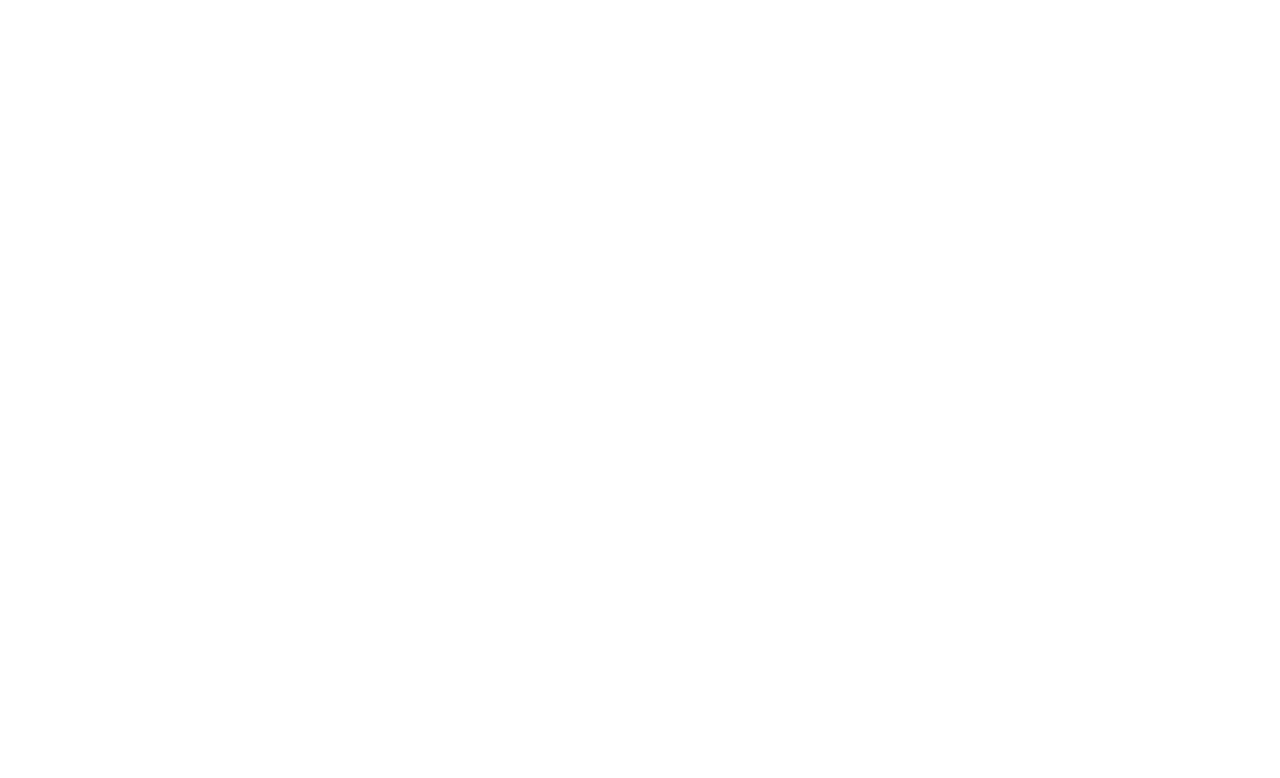
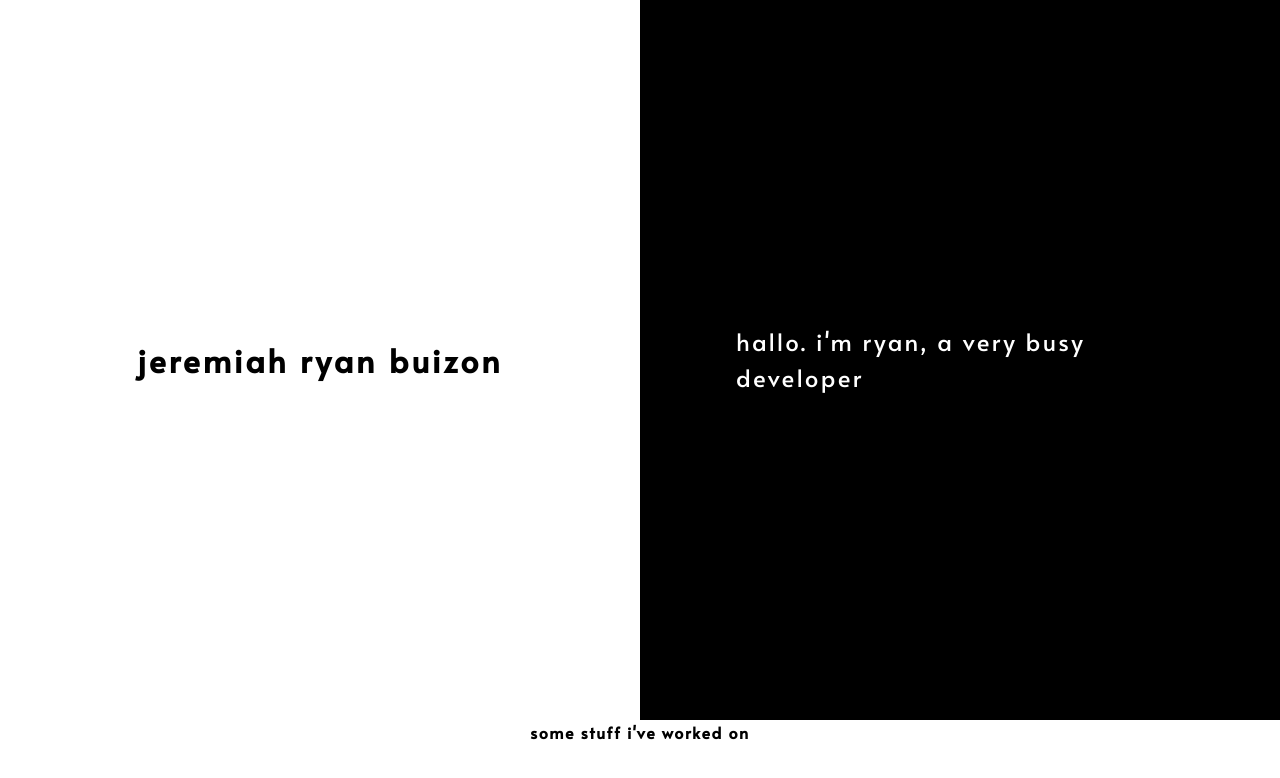
Before and after one commit to JRBuizon/JRBuizon, a Next.js app: page / in a window 1280 px wide. Shown: the top 778 px of the page. Built offline with nearby package versions, Linux system fonts and the light colour scheme.

Commit message:
feat: text animations

```diff
--- a/app/layout.tsx
+++ b/app/layout.tsx
@@ -1,8 +1,8 @@
 import type { Metadata } from "next";
-import { Urbanist } from "next/font/google";
+import { Alata } from "next/font/google";
 import "./globals.css";
 
-const urba = Urbanist({ subsets: ["latin"] });
+const alata = Alata({ weight: "400", subsets: ["latin"] });
 
 export const metadata: Metadata = {
   title: "yabuizon",
@@ -16,7 +16,7 @@
 }>) {
   return (
     <html lang="en">
-      <body className={urba.className}>{children}</body>
+      <body className={alata.className}>{children}</body>
     </html>
   );
 }
--- a/app/page.tsx
+++ b/app/page.tsx
@@ -1,10 +1,50 @@
 'use client'
+
+import clsx from "clsx";
+import { useEffect, useState } from "react";
 
 
 export default function Landing() {
+  const [textExpanded, setTextExpanded] = useState(false);
+  const [coolText, setCoolText] = useState("awesome")
+
+  function shuffleCoolText() {
+    const words = ["wow so cool", "awesome", "how'd he do that", "lit 🔥"];
+    const wordIndex = Math.floor(Math.random() * words.length)
+    return words[wordIndex]
+  }
+  function handleMouseMove(e) {
+    console.log(e.clientX, e.clientY)
+    const hoverText = document.getElementById("hover-text");
+    if (!hoverText) return;
+    e = e || window.event;
+    e.preventDefault();
+    // set the element's new position:
+    hoverText.style.top = (e.clientY - 16) + "px";
+    hoverText.style.left = (e.clientX - 16) + "px";
+  }
+  document.onmousemove = handleMouseMove;
+
+
   return (
     <div className="flex flex-col w-full items-center">
+      <span id="hover-text" className={clsx("z-[1] cursor-default origin-center text-black absolute text-xs", !textExpanded && "hidden", textExpanded && "text-white")}>{coolText}</span>
 
+      <div className="flex flex-row w-full">
+        <div className="w-[50%] h-[90vh] flex flex-col justify-center items-center">
+          <span className="lowercase tracking-widest font-bold text-[32px]">jeremiah ryan buizon</span>
+        </div>
+
+        <div className="bg-black w-[50%] flex flex-col items-start px-[5%] justify-center h-[90vh] cursor-default">
+          <span onMouseEnter={() => { setTextExpanded(true); }} onMouseLeave={() => { setTextExpanded(false); setCoolText(shuffleCoolText()); }} className="lowercase tracking-widest text-white text-[24px] px-8 z-[2]"><span>hallo.</span> i&apos;m ryan, a very busy developer</span>
+          <span className={clsx("lowercase tracking-widest text-[24px] px-8 absolute text-black transition-all ease-in-out duration-500", textExpanded && "text-[#c2c2c2] translate-y-[1.25em]")}><span className="text-black">hallo. i&apos;m ryan, a very </span> <span className={clsx("transition-all ease-in-out duration-500", textExpanded && "text-[#c2c2c2]")}>bored</span> <span className="text-black">developer</span></span>
+          <span className={clsx("lowercase tracking-widest text-[24px] px-8 absolute text-black transition-all ease-in-out duration-500", textExpanded && "text-[#525252] translate-y-[2.5em]")}><span className="text-black">hallo. i&apos;m ryan, a very </span> <span className={clsx("transition-all ease-in-out duration-500", textExpanded && "text-[#525252]")}>broke(?)</span> <span className="text-black">developer</span></span>
+          <span className={clsx("lowercase tracking-widest text-[24px] px-8 absolute text-black transition-all ease-in-out duration-500", textExpanded && "text-[#c2c2c2] translate-y-[-1.25em]")}><span className="text-black">hallo. i&apos;m ryan, a very busy</span> <span className={clsx("transition-all ease-in-out duration-500", textExpanded && "text-[#c2c2c2]")}>freelancer</span></span>
+          <span className={clsx("lowercase tracking-widest text-[24px] px-8 absolute text-black transition-all ease-in-out duration-500", textExpanded && "text-[#525252] translate-y-[-2.5em]")}><span className="text-black">hallo. i&apos;m ryan, a very busy</span> <span className={clsx("transition-all ease-in-out duration-500", textExpanded && "text-[#525252]")}>student</span></span>
+        </div>
+
+      </div>
+      <span className="lowercase tracking-widest font-bold">some stuff i&apos;ve worked on</span>
     </div>
   );
 }
```
